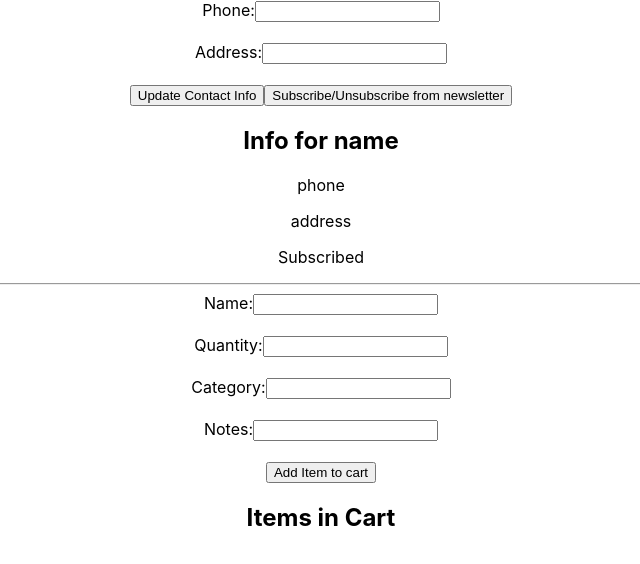
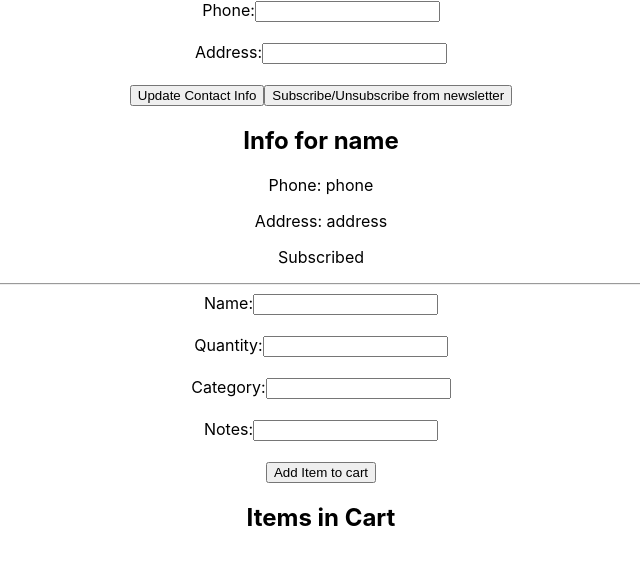
Before and after one commit to cshimm/useImmer, a React (Create React App) app: page / in a window 1280 px wide. Shown: the top 564 px of the page, without its empty margins (319-959 px from the left). Built offline with nearby package versions, Linux system fonts and the light colour scheme.

Commit message:
minor fixes

```diff
--- a/src/ShoppingListWithImmer.jsx
+++ b/src/ShoppingListWithImmer.jsx
@@ -31,12 +31,13 @@ export const ShoppingListWithImmer = () => {
                     item.details.category = 'updated category'
                     item.details.notes = 'updated notes'
                 }
+                return item
             });
         })
     }
     const removeItem = (id) => {
         const existing = shoppingList.filter(item => item.id === id)[0];
-        if (existing.length === 0) return
+        if (!existing) return
         const existingIndex = shoppingList.indexOf(existing)
         setShoppingList(draft => {
             draft.splice(existingIndex, 1)
--- a/src/UserProfileWithImmer.jsx
+++ b/src/UserProfileWithImmer.jsx
@@ -45,8 +45,8 @@ export const UserProfileWithImmer = () => {
 
             <div>
                 <h2>Info for {userProfile.name}</h2>
-                <p>{userProfile.contactDetails.phone}</p>
-                <p>{userProfile.contactDetails.address}</p>
+                <p>Phone: {userProfile.contactDetails.phone}</p>
+                <p>Address: {userProfile.contactDetails.address}</p>
                 <p>{userProfile.preferences.newsletter ? "Subscribed" : "Not Subscribed"}</p>
             </div>
         </>
```
